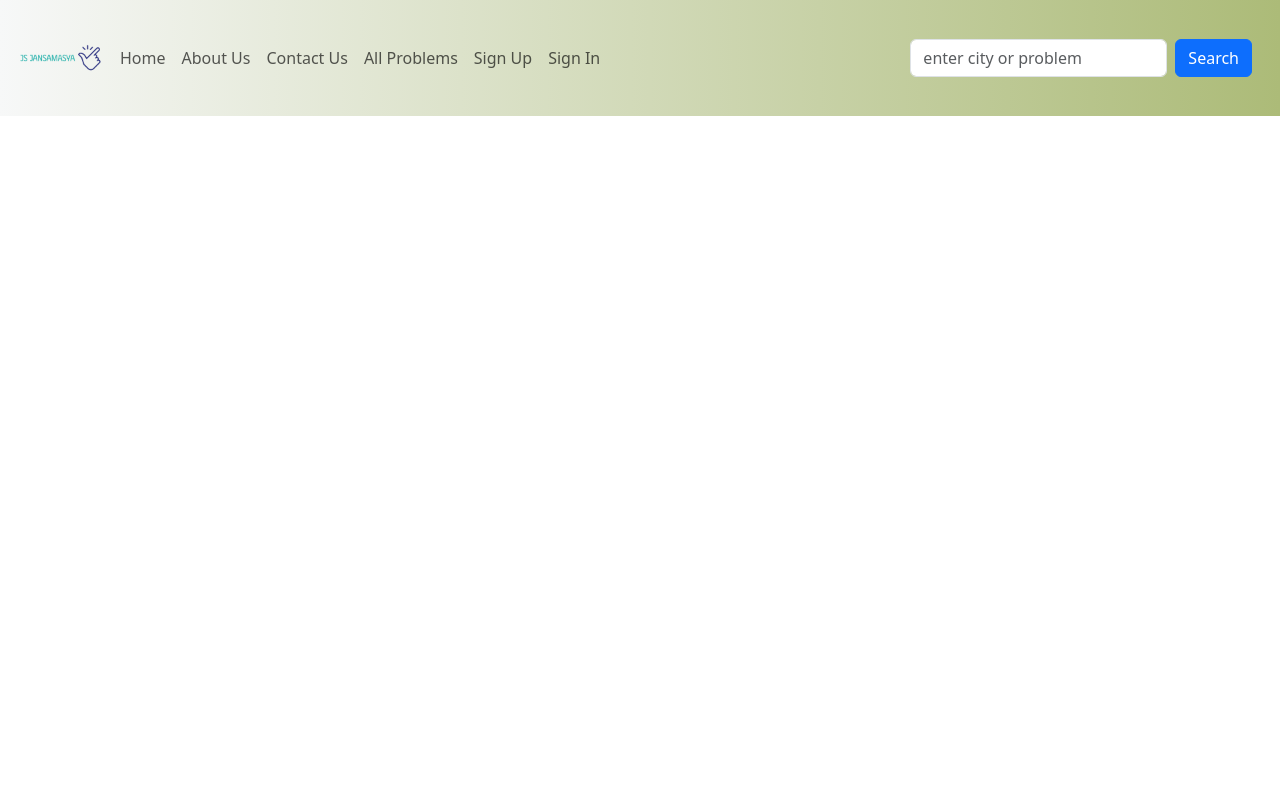
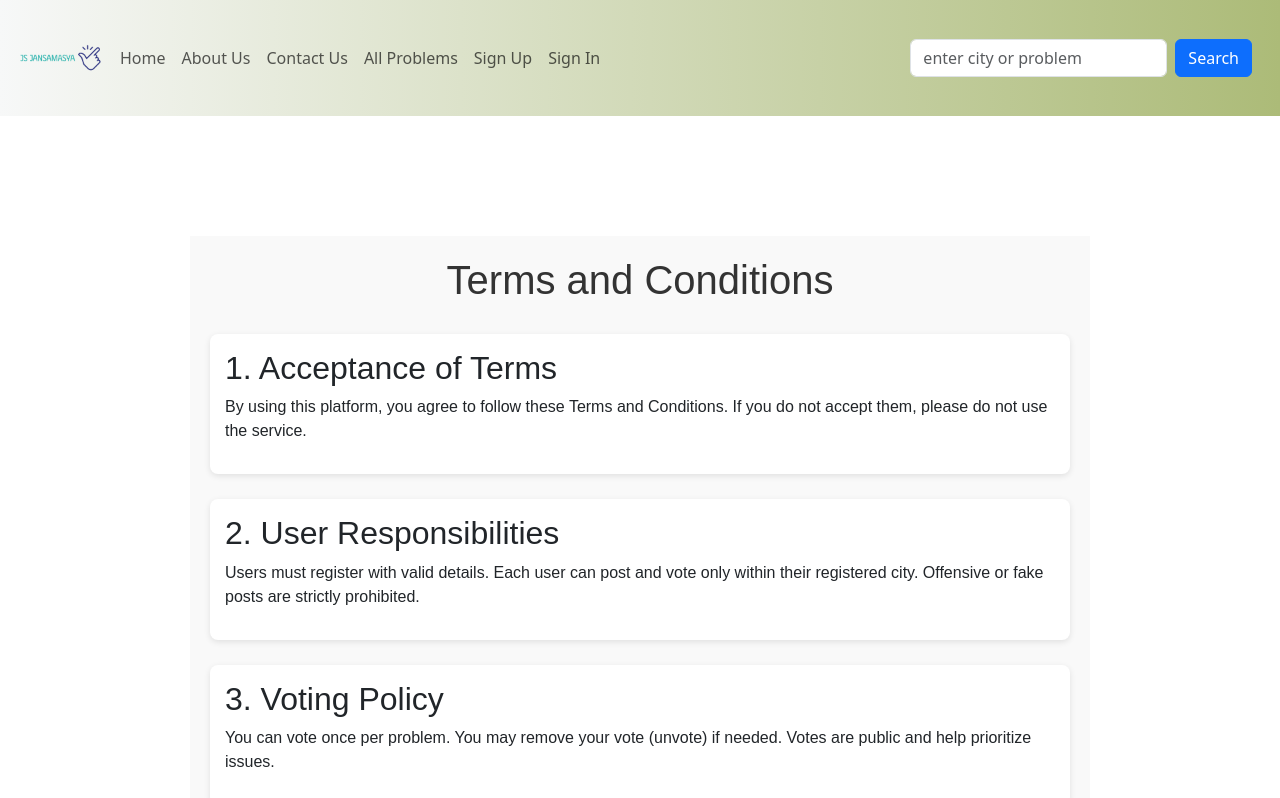
Before and after one commit to Aagamjain64/jan-samasya, a React (Vite) app in the folder frontend/: page / in a window 1280 px wide. Shown: the top 798 px of the page. Built offline with nearby package versions, Linux system fonts and the light colour scheme.

Commit message:
Update App.jsx

```diff
--- a/frontend/src/App.jsx
+++ b/frontend/src/App.jsx
@@ -11,6 +11,7 @@ import Signup from './components/signup';
 import './index.css';
 import Login from './components/login';
 import Registration from './components/Registration';
+import Front from './components/front';
 
 
 
@@ -34,6 +35,7 @@ const [searchTerm, setSearchTerm] = useState("");
         <Route path="/Aboutus" element={<Aboutus />} />
         <Route path="/create" element={<CreateProblemForm />} />
   <Route path="/problems" element={<AllProblems searchTerm={searchTerm} />} />
+  <Route path="/" element={<Front />} />
 
         <Route path="/signup" element={<Signup />} />
         <Route path="/login" element={<Login />} />
```
